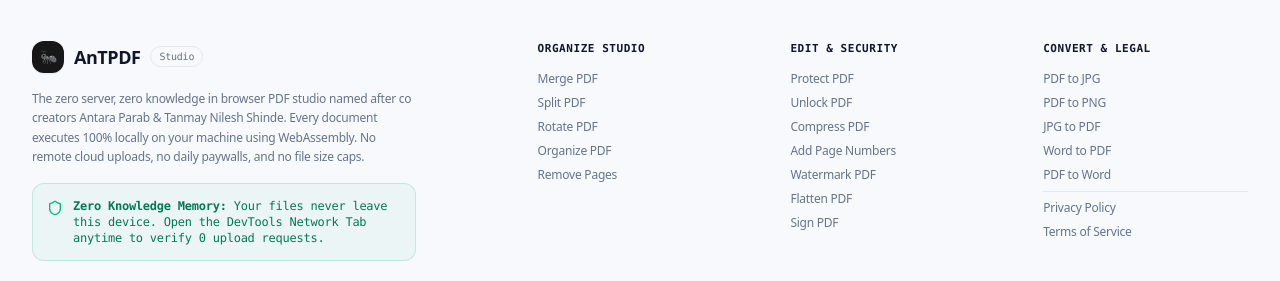
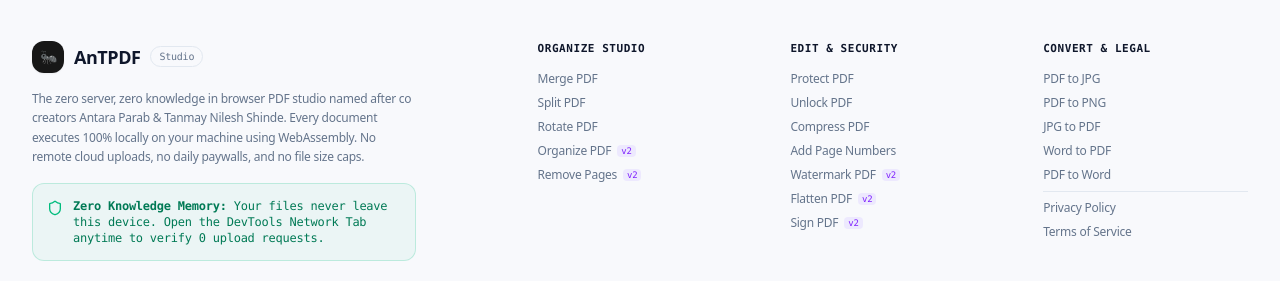
Before and after one commit to TanmayNileshShinde/antpdf, a Next.js app: page /privacy in a window 1280 px wide. Shown: the part 1034-1315 px from the top of the page. Built offline with nearby package versions, Linux system fonts and the light colour scheme.

Commit message:
feat: designate flagship v2 studio tools with clean badge indicators

```diff
--- a/src/components/common/BentoGrid.tsx
+++ b/src/components/common/BentoGrid.tsx
@@ -160,6 +160,11 @@
                       </div>
 
                       <div className="flex items-center gap-1.5 font-mono text-[10px]">
+                        {tool.isV2 && (
+                          <span className="px-1.5 py-0.5 rounded bg-violet-500/10 text-violet-500 font-bold border border-violet-500/20">
+                            v2
+                          </span>
+                        )}
                         <span className="px-2 py-0.5 rounded bg-slate-100 dark:bg-white/5 text-slate-500 dark:text-slate-400 font-medium capitalize">
                           {tool.category}
                         </span>
--- a/src/components/common/Footer.tsx
+++ b/src/components/common/Footer.tsx
@@ -63,9 +63,14 @@
                 <li key={tool.id}>
                   <Link
                     href={`/${tool.slug}`}
-                    className="text-muted hover:text-slate-900 dark:hover:text-white transition-colors"
+                    className="text-muted hover:text-slate-900 dark:hover:text-white transition-colors inline-flex items-center gap-1.5"
                   >
-                    {tool.name}
+                    <span>{tool.name}</span>
+                    {tool.isV2 && (
+                      <span className="text-[9px] font-mono px-1 py-0.2 bg-violet-100 dark:bg-violet-950 text-violet-600 dark:text-violet-400 rounded">
+                        v2
+                      </span>
+                    )}
                   </Link>
                 </li>
               ))}
@@ -82,9 +87,14 @@
                 <li key={tool.id}>
                   <Link
                     href={`/${tool.slug}`}
-                    className="text-muted hover:text-slate-900 dark:hover:text-white transition-colors"
+                    className="text-muted hover:text-slate-900 dark:hover:text-white transition-colors inline-flex items-center gap-1.5"
                   >
-                    {tool.name}
+                    <span>{tool.name}</span>
+                    {tool.isV2 && (
+                      <span className="text-[9px] font-mono px-1 py-0.2 bg-violet-100 dark:bg-violet-950 text-violet-600 dark:text-violet-400 rounded">
+                        v2
+                      </span>
+                    )}
                   </Link>
                 </li>
               ))}
@@ -101,9 +111,14 @@
                 <li key={tool.id}>
                   <Link
                     href={`/${tool.slug}`}
-                    className="text-muted hover:text-slate-900 dark:hover:text-white transition-colors"
+                    className="text-muted hover:text-slate-900 dark:hover:text-white transition-colors inline-flex items-center gap-1.5"
                   >
-                    {tool.name}
+                    <span>{tool.name}</span>
+                    {tool.isV2 && (
+                      <span className="text-[9px] font-mono px-1 py-0.2 bg-violet-100 dark:bg-violet-950 text-violet-600 dark:text-violet-400 rounded">
+                        v2
+                      </span>
+                    )}
                   </Link>
                 </li>
               ))}
--- a/src/components/common/Navbar.tsx
+++ b/src/components/common/Navbar.tsx
@@ -76,6 +76,11 @@
                           <span className="text-xs font-semibold text-slate-900 dark:text-slate-100 group-hover/item:text-indigo-500">
                             {tool.name}
                           </span>
+                          {tool.isV2 && (
+                            <span className="text-[9px] font-mono px-1.5 py-0.5 rounded bg-violet-500/10 text-violet-500 font-bold">
+                              v2
+                            </span>
+                          )}
                         </div>
                         <span className="text-[11px] text-muted line-clamp-1 mt-0.5">
                           {tool.shortDescription}
--- a/src/lib/seo/toolsData.ts
+++ b/src/lib/seo/toolsData.ts
@@ -23,6 +23,7 @@
   icon: string;
   author: 'Tanmay' | 'Antara';
   badge?: string;
+  isV2?: boolean;
   keywords: string[];
   howTo: ToolHowToStep[];
   faqs: ToolFaq[];
@@ -517,6 +518,7 @@
     icon: 'Stamp',
     author: 'Tanmay',
     badge: 'Copyright Protection',
+    isV2: true,
     keywords: [
       'watermark pdf',
       'add watermark to pdf online',
@@ -584,6 +586,7 @@
     icon: 'FileCheck',
     author: 'Tanmay',
     badge: 'Form Locking',
+    isV2: true,
     keywords: [
       'flatten pdf',
       'flatten pdf form fields',
@@ -652,6 +655,7 @@
     icon: 'Grid',
     author: 'Antara',
     badge: 'Visual Grid',
+    isV2: true,
     keywords: ['organize pdf', 'reorder pdf pages', 'rearrange pdf pages visually', 'sort pdf pages'],
     howTo: [
       { step: 1, title: 'Upload Document', description: 'Load your multi-page PDF to render visual thumbnails.' },
@@ -682,6 +686,7 @@
     icon: 'Trash2',
     author: 'Antara',
     badge: 'Interactive',
+    isV2: true,
     keywords: ['remove pages from pdf', 'delete pdf pages', 'cut pages from pdf', 'pdf page deleter'],
     howTo: [
       { step: 1, title: 'Upload File', description: 'Inspect all pages as interactive visual cards.' },
@@ -857,6 +862,7 @@
     icon: 'PenTool',
     author: 'Antara',
     badge: 'Digital Signature',
+    isV2: true,
     keywords: ['sign pdf online', 'digital signature pdf', 'draw signature on pdf', 'electronic signature free'],
     howTo: [
       { step: 1, title: 'Upload PDF Document', description: 'Load the document requiring signature.' },
```
